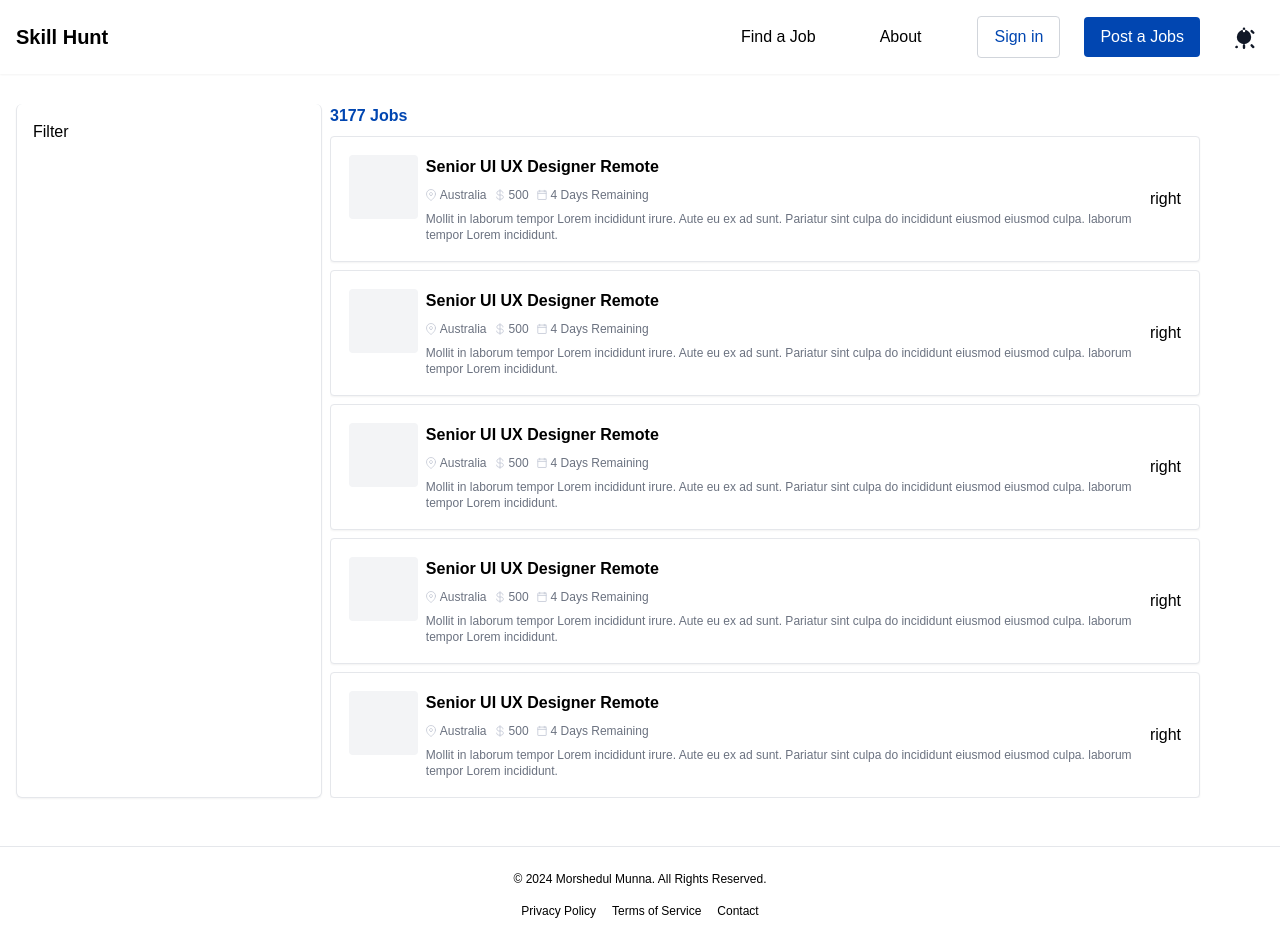
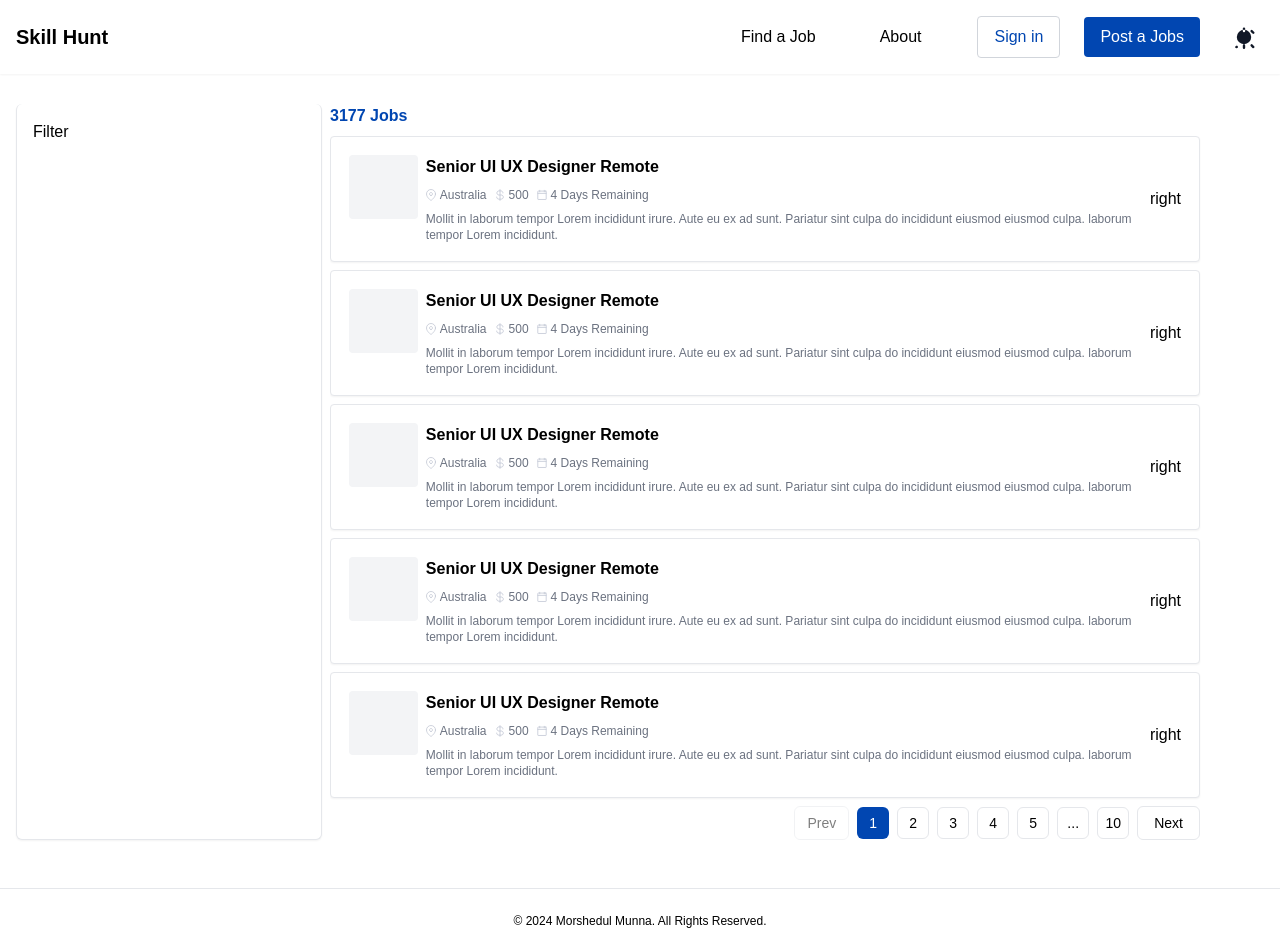
Before and after one commit to morshedulmunna/Skill-Hunt, a Next.js app: page /job-search in a window 1280 px wide. Shown: the top 946 px of the page. Built offline with nearby package versions, Linux system fonts and the light colour scheme.

Commit message:
Pagination dark mood and light mood design issue fix

```diff
--- a/src/app/job-search/page.tsx
+++ b/src/app/job-search/page.tsx
@@ -2,6 +2,7 @@ import { filterJobs, getJobList } from "@/actions/action";
 import JobCard from "@/components/JobCard";
 import BoxWrapper from "@/components/shared/BoxWrapper";
 import MaxWidthWrapper from "@/components/shared/MaxWidthWrapper";
+import Pagination from "@/components/shared/Pagination";
 import { GetServerSideProps, NextPage } from "next";
 
 type Props = {
@@ -39,6 +40,7 @@ const JobSearchPage: NextPage<Props> = async ({ searchParams }) => {
                 <JobCard job={each} key={index} />
               </BoxWrapper>
             ))}
+            <Pagination numberOfData={50} limits={5} className="float-right" />
           </div>
         </section>
       </MaxWidthWrapper>
--- a/src/components/shared/Pagination.tsx
+++ b/src/components/shared/Pagination.tsx
@@ -74,11 +74,11 @@ const Pagination: React.FC<PaginationProps> = ({
         <button
           disabled={currentPage === 1}
           onClick={() => setLimitHandler(currentPage - 2)}
-          className={`border hover:border hover:border-gray-300 transition-all ease-in-out bg-white px-3 gap-2 py-2 flex justify-center items-center rounded-md ${
+          className={`border dark:border-gray-800 hover:border hover:border-gray-300 transition-all ease-in-out bg-transparent px-3 gap-2 py-1.5 flex justify-center items-center rounded-md ${
             currentPage === 1 && "opacity-50"
           } `}
         >
-          <svg
+          {/* <svg
             width="14"
             height="13"
             viewBox="0 0 17 16"
@@ -111,7 +111,7 @@ const Pagination: React.FC<PaginationProps> = ({
                 />
               </clipPath>
             </defs>
-          </svg>
+          </svg> */}
           <p className="font-medium text-xs lg:text-sm">Prev</p>
         </button>
 
@@ -119,14 +119,14 @@ const Pagination: React.FC<PaginationProps> = ({
           <button
             onClick={() => setLimitHandler(0)}
             className={`border h-8 w-8 flex flex-wrap justify-center items-center rounded-md text-xs lg:text-sm font-medium ${
-              currentPage === 1 ? "bg-primary text-white" : "bg-white"
+              currentPage === 1 ? "bg-primary text-white" : "bg-transparent"
             }`}
           >
             1
           </button>
         )}
         {currentPage > 5 && numberOfPage > 5 && (
-          <span className="border h-8 w-8 flex flex-wrap justify-center items-center rounded-md text-xs lg:text-sm font-medium bg-white">
+          <span className="border h-8 w-8 flex flex-wrap justify-center items-center rounded-md text-xs lg:text-sm font-medium bg-transparent">
             ...
           </span>
         )}
@@ -135,8 +135,10 @@ const Pagination: React.FC<PaginationProps> = ({
           <button
             key={each}
             onClick={() => setLimitHandler(each - 1)}
-            className={`border h-8 w-8 flex flex-wrap justify-center items-center rounded-md text-xs lg:text-sm font-medium ${
-              currentPage === each ? "bg-primary text-white" : "bg-white"
+            className={`border dark:border-gray-800 h-8 w-8 flex flex-wrap justify-center items-center rounded-md text-xs lg:text-sm font-medium ${
+              currentPage === each
+                ? " bg-primary-base border-none text-white "
+                : "bg-transparent"
             }`}
           >
             {each}
@@ -144,17 +146,17 @@ const Pagination: React.FC<PaginationProps> = ({
         ))}
 
         {currentPage <= numberOfPage - 5 && numberOfPage > 5 && (
-          <span className="border h-8 w-8 flex flex-wrap justify-center items-center rounded-md text-xs lg:text-sm font-medium bg-white">
+          <span className="border dark:border-gray-800 h-8 w-8 flex flex-wrap justify-center items-center rounded-md text-xs lg:text-sm font-medium bg-transparent">
             ...
           </span>
         )}
         {currentPage <= numberOfPage - 5 && numberOfPage > 5 && (
           <button
             onClick={() => setLimitHandler(numberOfPage - 1)}
-            className={`border h-8 w-8 flex flex-wrap justify-center items-center rounded-md text-xs lg:text-sm font-medium ${
+            className={`border dark:border-gray-800 h-8 w-8 flex flex-wrap justify-center items-center rounded-md text-xs lg:text-sm font-medium ${
               currentPage === numberOfPage
                 ? "bg-primary text-white"
-                : "bg-white"
+                : "bg-transparent"
             }`}
           >
             {numberOfPage}
@@ -164,12 +166,12 @@ const Pagination: React.FC<PaginationProps> = ({
         <button
           disabled={numberOfPage <= 1 || numberOfPage === currentPage}
           onClick={() => setLimitHandler(currentPage)}
-          className={`border hover:border hover:border-gray-300 transition-all ease-in-out bg-white px-4 py-2 gap-2 flex justify-center items-center rounded-md text-xs lg:text-sm ${
+          className={`border dark:border-gray-800 hover:border hover:border-gray-300 transition-all ease-in-out bg-transparent px-4 py-1.5 gap-2 flex justify-center items-center rounded-md text-xs lg:text-sm ${
             (numberOfPage <= 1 || numberOfPage === currentPage) && "opacity-50"
           }`}
         >
           <p className="font-medium text-xs lg:text-sm">Next</p>
-          <svg
+          {/* <svg
             width="14"
             height="13"
             viewBox="0 0 16 16"
@@ -190,7 +192,7 @@ const Pagination: React.FC<PaginationProps> = ({
               strokeLinecap="round"
               strokeLinejoin="round"
             />
-          </svg>
+          </svg> */}
         </button>
       </div>
     </div>
```
